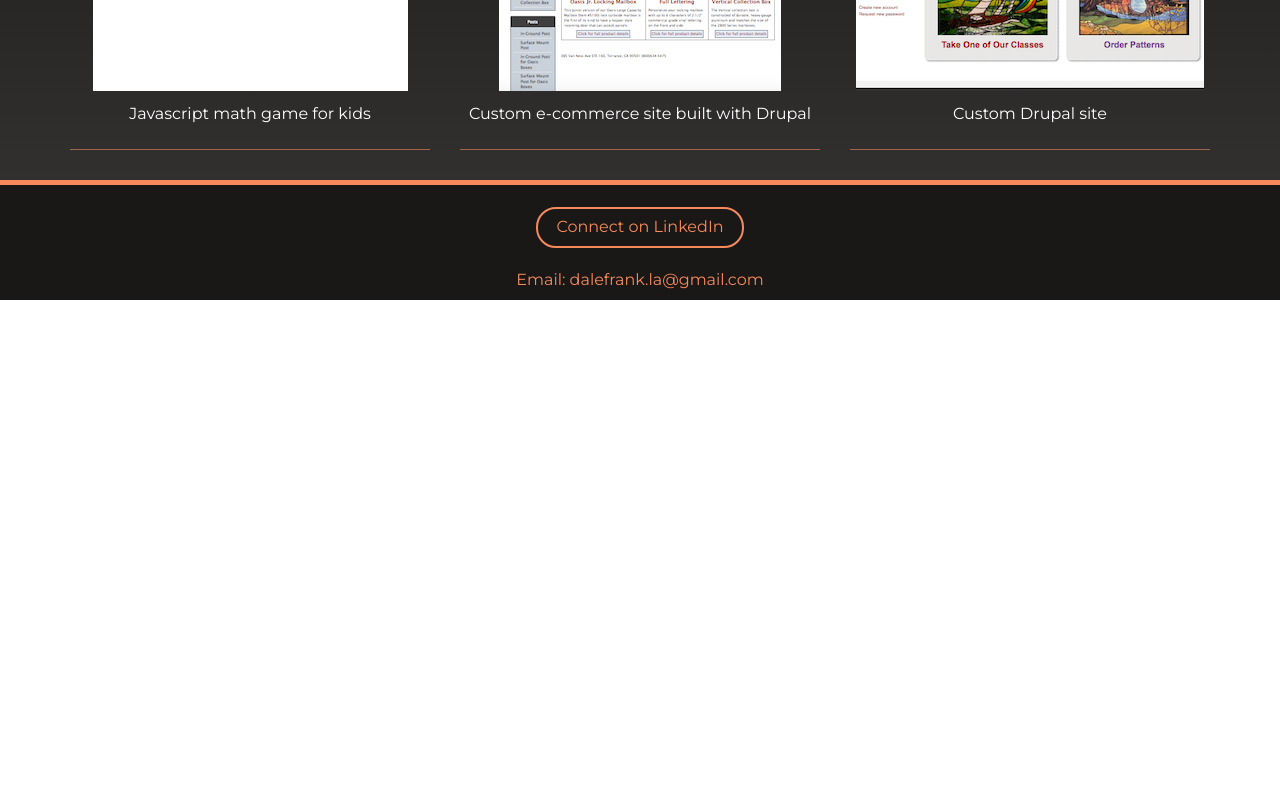
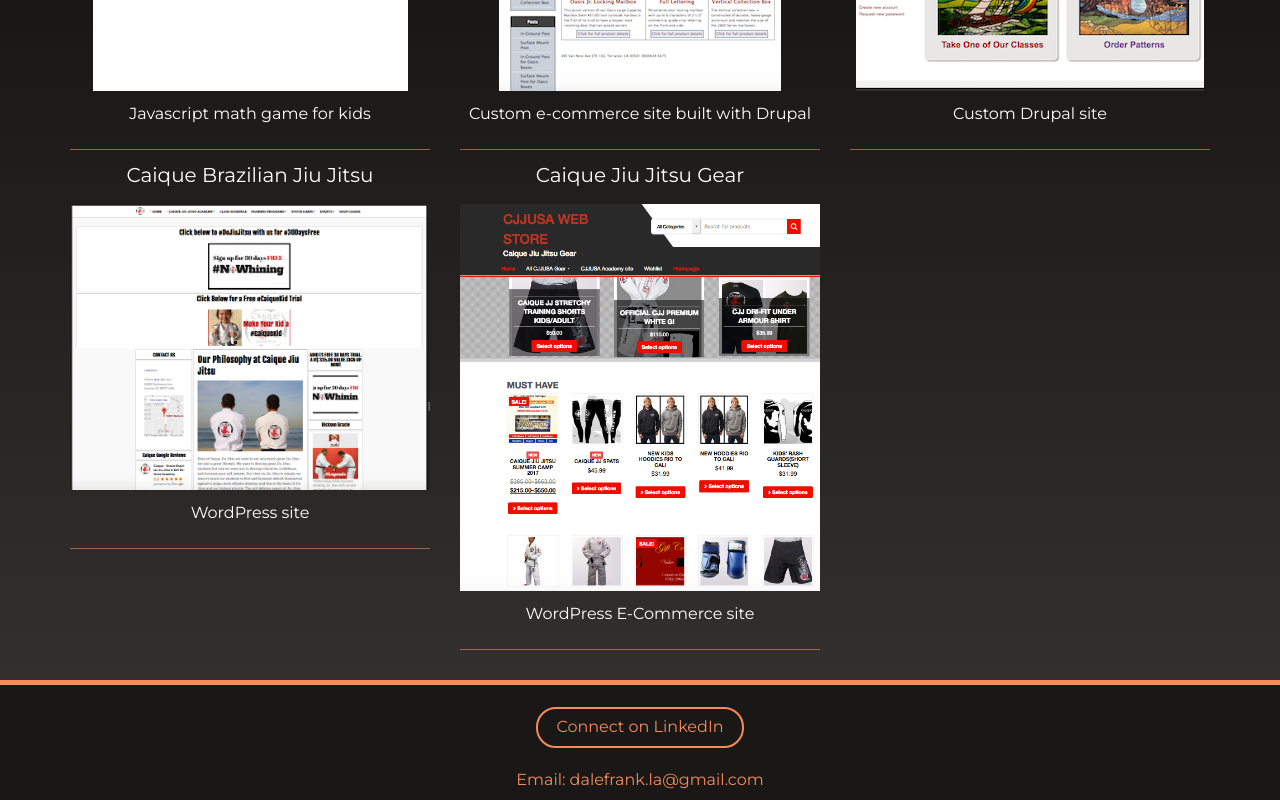
Before and after one commit to dale-frank/dale-frank.github.io, a plain HTML site: page index.html in a window 1280 px wide. Shown: the part 3436-4236 px from the top of the page. Before the commit the page ends 3736 px from the top, so only its background shows below. Drawn offline with nearby package versions, Linux system fonts and the light colour scheme.

Commit message:
Added BJJ sites to projects

```diff
--- a/index.html
+++ b/index.html
@@ -16,7 +16,7 @@
     <link href="https://maxcdn.bootstrapcdn.com/bootstrap/3.3.7/css/bootstrap.min.css" rel="stylesheet" />
     <link href="http://maxcdn.bootstrapcdn.com/font-awesome/4.2.0/css/font-awesome.min.css" rel="stylesheet">
     <link href='http://fonts.googleapis.com/css?family=Montserrat:400,700' rel='stylesheet' type='text/css'>
-    <link rel="stylesheet" href="/custom.css">
+    <link rel="stylesheet" href="custom.css">
 </head>
 
 <body>
@@ -285,6 +285,20 @@
                             <p class="caption">Custom Drupal site</p>
                         </div>
                     </div>
+                    <div class="col-md-4 col-sm-4">
+                        <div class="df-thumbnail">
+                            <h5 class="text-white h5"><a href="http://cjjusa.com/" target="_blank">Caique Brazilian Jiu Jitsu</a></h5>
+                           <a href="http://cjjusa.com/" target="_blank"><img src="caique_home.png" class="img-responsive border-orange center-block" alt="Caique BJJ home page image"></a>
+                            <p class="caption">WordPress site</p>
+                        </div>
+                    </div>
+                    <div class="col-md-4 col-sm-4">
+                        <div class="df-thumbnail">
+                            <h5 class="text-white h5"><a href="http://store.cjjusa.com/" target="_blank">Caique Jiu Jitsu Gear</a></h5>
+                           <a href="http://store.cjjusa.com/" target="_blank"><img src="caique_store1.png" class="img-responsive border-orange center-block" alt="Caique BJJ web store image"></a>
+                            <p class="caption">WordPress E-Commerce site</p>
+                        </div>
+                    </div>
                 </div>
             </div>
         </div>
```
